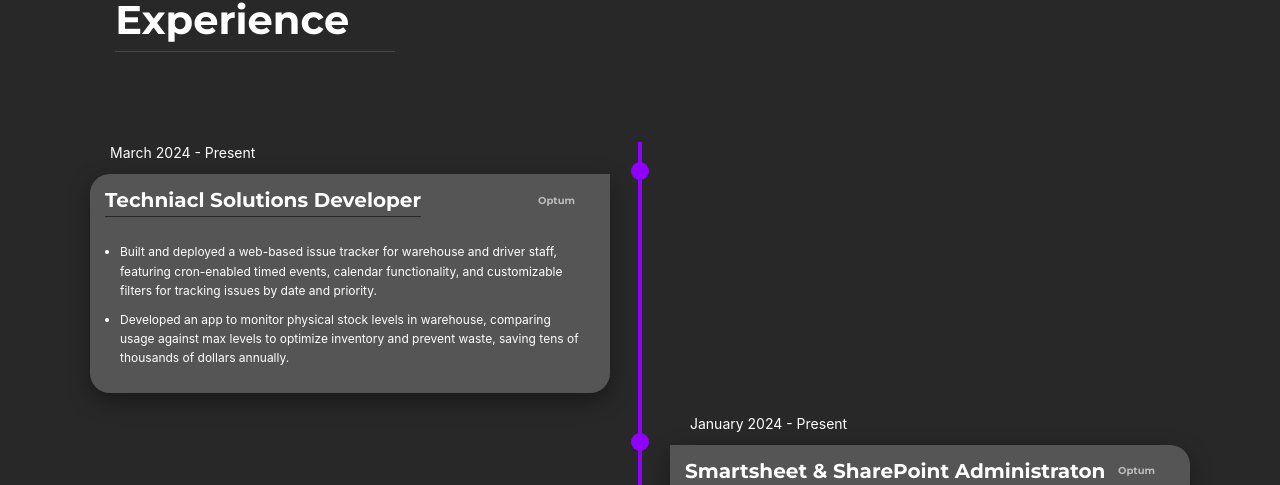
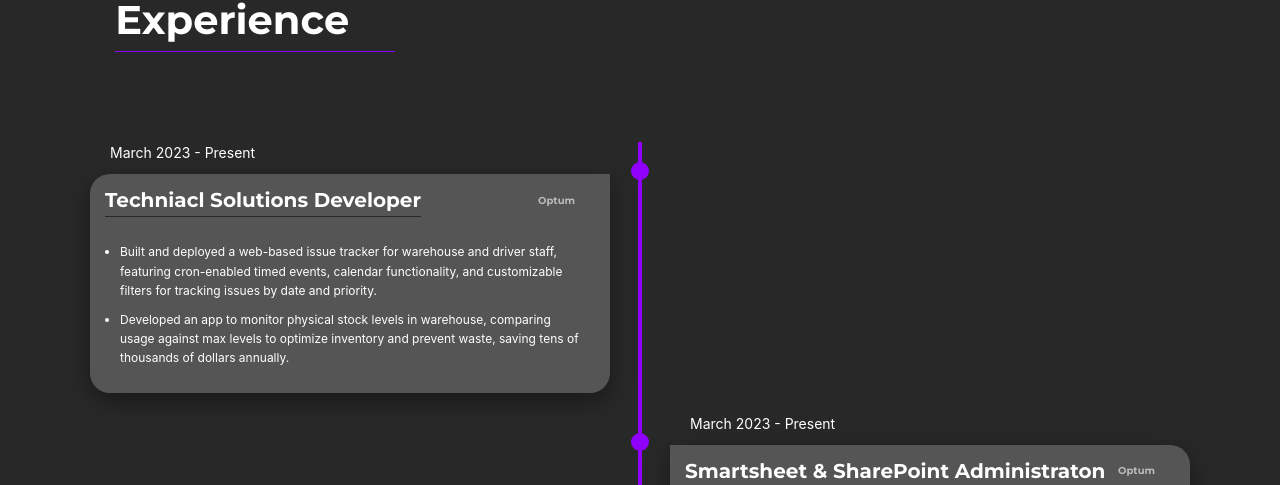
Before and after one commit to MattStudzinski/PortfolioV2, a React (Create React App) app: page / in a window 1280 px wide. Shown: the part 901-1386 px from the top of the page. Built offline with nearby package versions, Linux system fonts and the light colour scheme.

Commit message:
changed dates

```diff
--- a/src/TimelineElement.js
+++ b/src/TimelineElement.js
@@ -7,7 +7,7 @@ let timelineElements = [
         "Built and deployed a web-based issue tracker for warehouse and driver staff, featuring cron-enabled timed events, calendar functionality, and customizable filters for tracking issues by date and priority.",
         "Developed an app to monitor physical stock levels in warehouse, comparing usage against max levels to optimize inventory and prevent waste, saving tens of thousands of dollars annually."
     ],
-        date: "March 2024 - Present"
+        date: "March 2023 - Present"
     },
     {
         id:2,
@@ -17,7 +17,7 @@ let timelineElements = [
         "Led Smartsheet Development Projects for the Pacific West region, managing procurement issue tracking systems across 300+ clinical sites, as well as coordinating medical lab coat ordering and recall form submissions.",
         "Redesigned and maintained SharePoint sites for three departments, improving user experience and aligning content with organizational changes."
         ],
-        date: "January 2024 - Present"
+        date: "March 2023 - Present"
     },
 
     {
```
